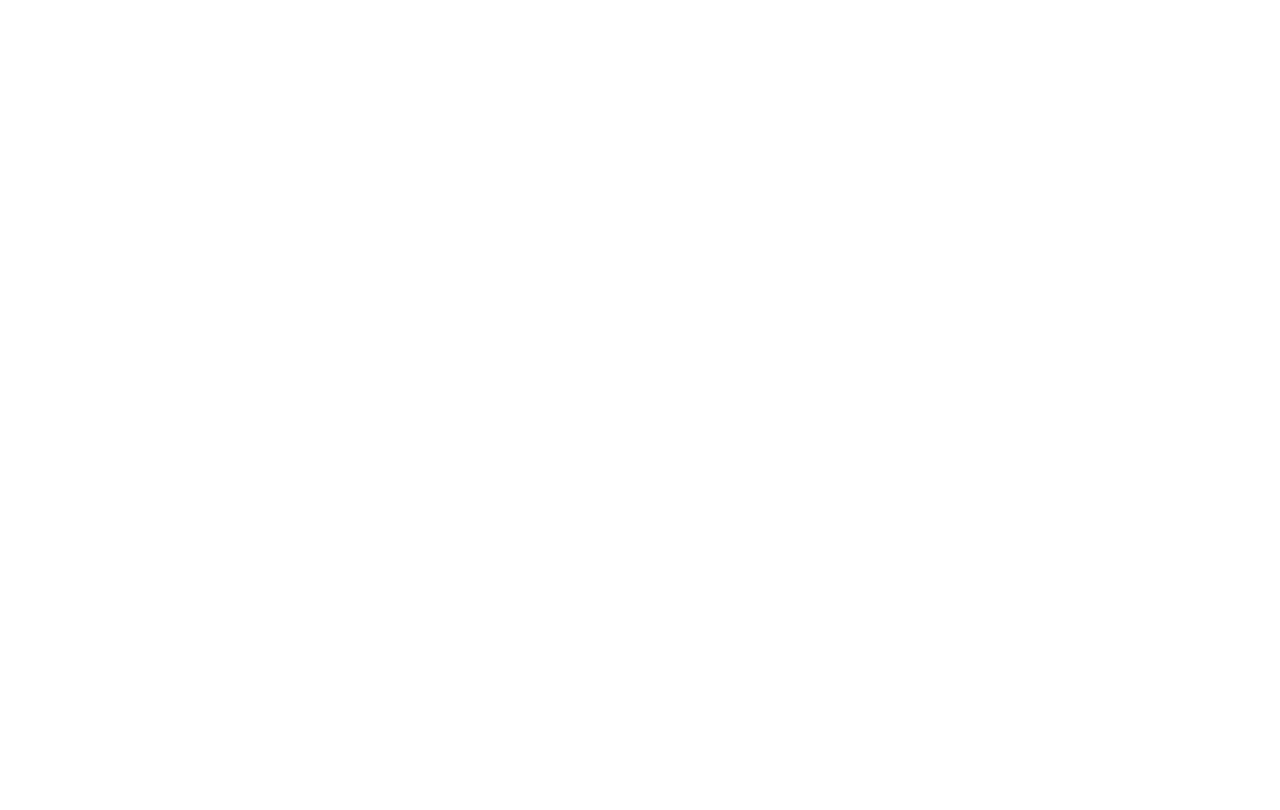
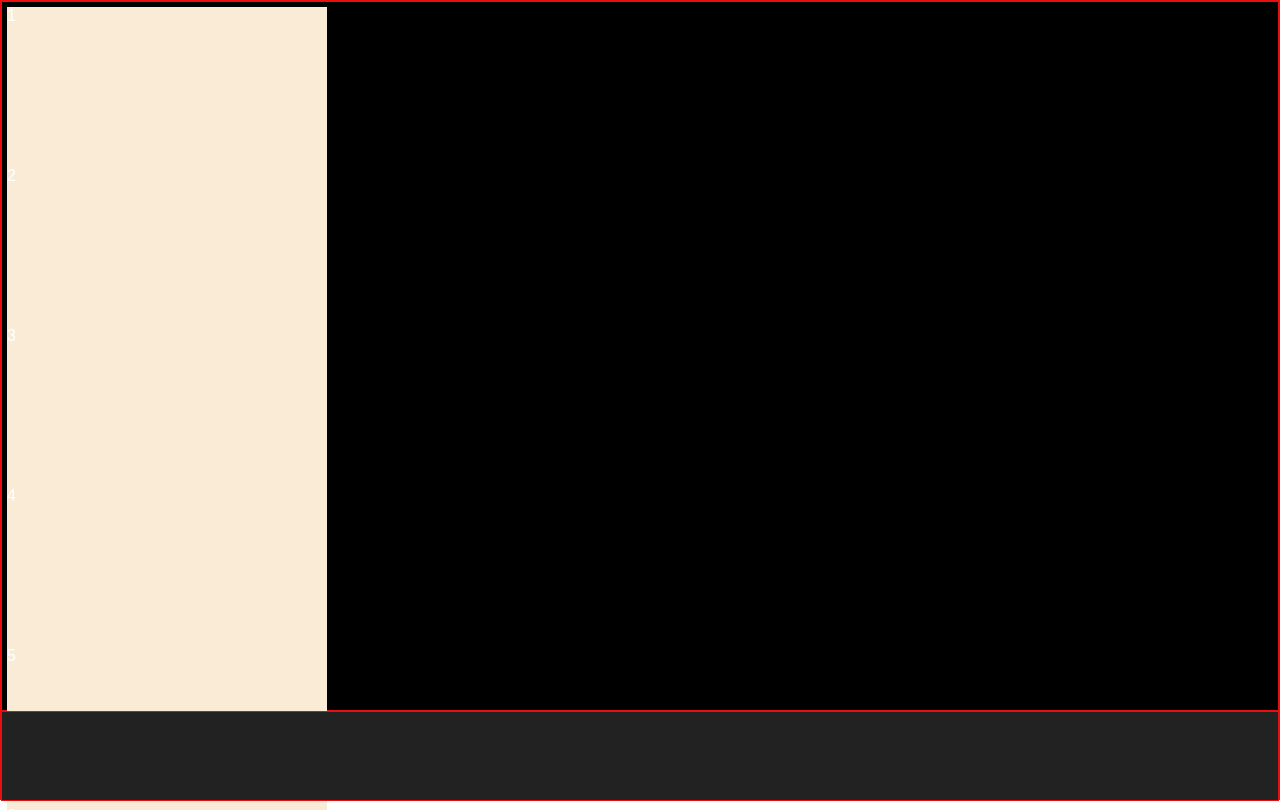
Before and after one commit to SimoneNegrisoli/html-css-zoom, a plain HTML site: page index.html in a window 1280 px wide. Shown: the top 810 px of the page. Drawn offline with Linux system fonts and the light colour scheme.

Commit message:
struttura

```diff
--- a/css/style.css
+++ b/css/style.css
@@ -16,10 +16,38 @@
     font-family: sans-serif;
 }
 
+.container{
+    width: 100%;
+    height: 100vh;
+    color: var(--color-white);
+}
+.debug{
+    border: 1px solid rgb(234, 14, 14);
+}
+
+
 /* FLEX UTILITIES */
 
-/* HEADER */
+/* MAIN */
+main{
+    padding: 5px;
+    height: calc(100vh - 90px) ;
+    background-color: var(--color-black);
+}
 
-/* MAIN */
+.cards{
+    width: calc(100vw / 7);
+
+}
+
+.card{
+  width: 25vw;
+  height: calc(25vw / 2);
+  background-color: antiquewhite;
+}
 
 /* FOOTER */
+footer{
+    background-color: var(--color-footer-bg);
+    height: 90px;
+}
--- a/index.html
+++ b/index.html
@@ -1,14 +1,48 @@
 <!DOCTYPE html>
 <html lang="en">
+
 <head>
     <meta charset="UTF-8">
     <meta name="viewport" content="width=device-width, initial-scale=1.0">
     <link rel="stylesheet" href="css/style.css">
     <title>Zoom</title>
 </head>
+
 <body>
-    <header></header>
-    <main></main>
-    <footer></footer>
+    <div class="container debug">
+        <main class=" debug">
+            <div class="cards">
+                <div class="card">
+                    1
+                </div>
+                <div class="card">
+                    2
+                </div>
+                <div class="card">
+                    3
+                </div>
+                <div class="card">
+                    4
+                </div>
+                <div class="card">
+                    5
+                </div>
+                <div class="card">
+                    6
+                </div>
+                <div class="card">
+                    7
+                </div>
+
+            </div>
+
+        </main>
+
+        <footer class="debug">
+
+        </footer>
+    </div>
+
 </body>
+
 </html>
```
